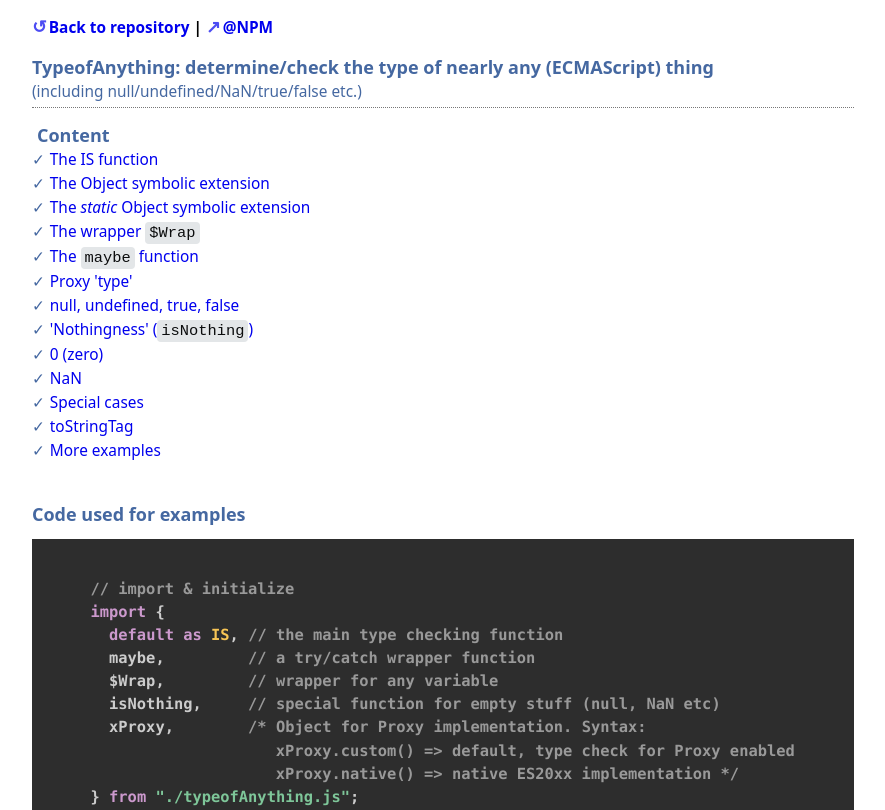
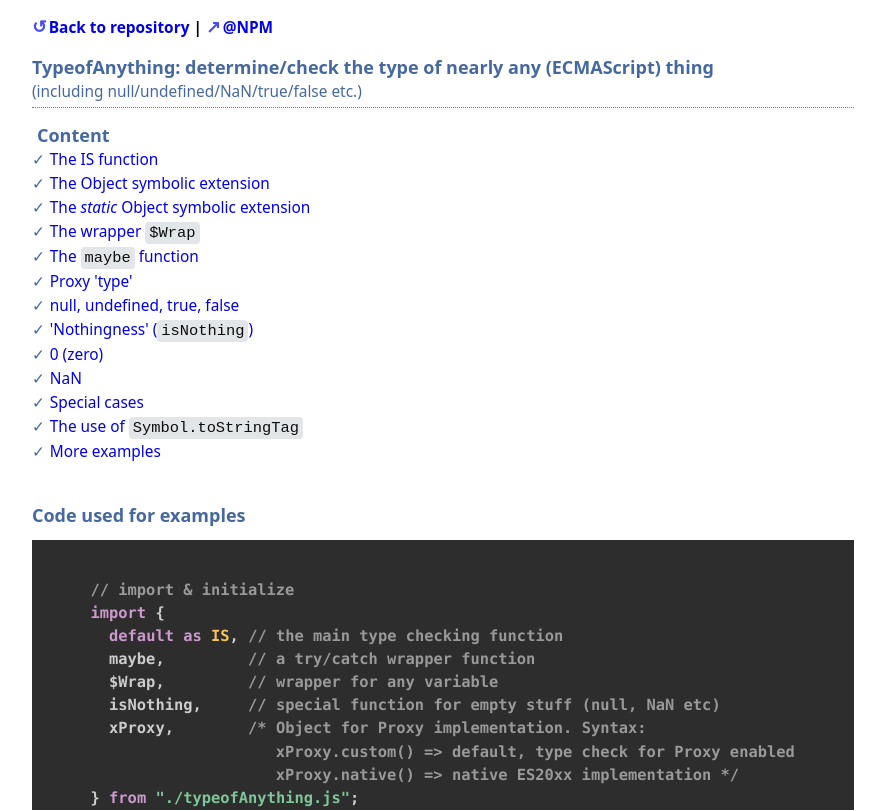
Before and after one commit to KooiInc/typeofAnything, a website: page Demo/index.html in a window 1280 px wide. Shown: the top 810 px of the page, without its empty margins (201-1086 px from the left). Drawn offline with nearby package versions, Linux system fonts and the light colour scheme.

Commit message:
minor: text/style

```diff
--- a/Demo/index.js
+++ b/Demo/index.js
@@ -279,8 +279,9 @@ function codeExamples() {
     _ => new Proxy(new Date(), {})[is]({isTypes: Proxy, notTypes: Date}),
     _ => new Proxy(new Date(), {})[is]({isTypes: Date, notTypes: Proxy}),
 
-    t => `<div class="normal" id="tostringtag" data-content-text="toStringTag"><b>toStringTag</b>:
-            use <code>Symbol.toStringTag</code> for reporting/checking 'types'.
+    t => `<div class="normal" id="tostringtag" data-content-text="The use of <code>Symbol.toStringTag</code>">
+            <b>toStringTag</b>:
+              The use of <code>Symbol.toStringTag</code> for reporting/checking 'types'.
             <div>
               A number of ES20xx Objects contain the 'well known Symbol' <code>Symbol.toStringTag</code>
               in their prototype. Such objects use that Symbol for their string representation (<code>toString</code>).
--- a/Demo/style.css
+++ b/Demo/style.css
@@ -71,7 +71,7 @@ body {
           li {
             margin-top: 0.1rem;
             font: revert;
-            padding: 0px 5px;
+            padding: 0 5px;
             margin-left: -1.2rem;
 
             &:last-child {
@@ -106,7 +106,9 @@ body {
             b {
               color: rgb(179, 21, 55);
             }
+          }
 
+          .normal[data-content-text] {
             b:first-child {
               cursor: pointer;
               &:hover {
```
Lines whose indentation alone changed are shown as unchanged.
